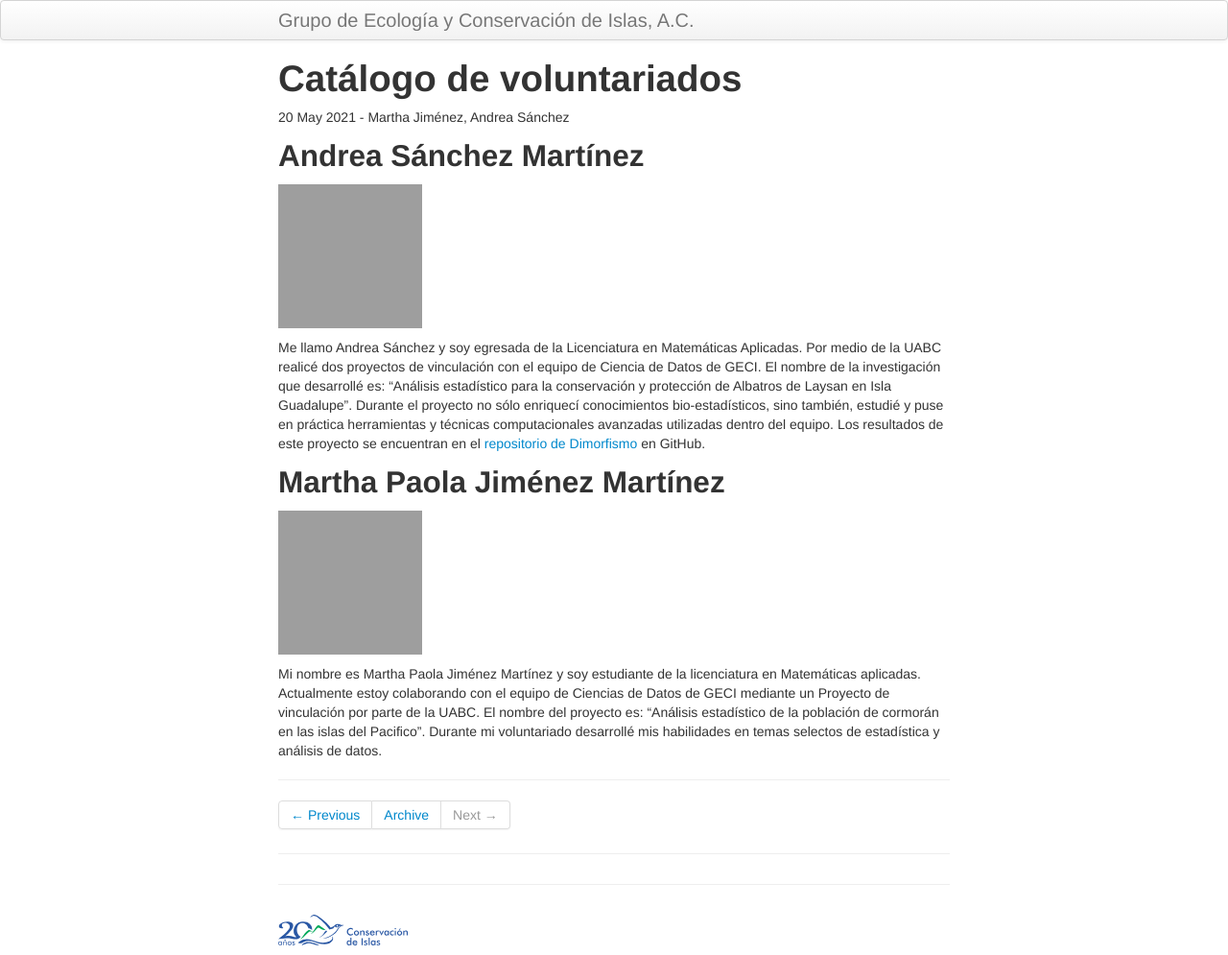
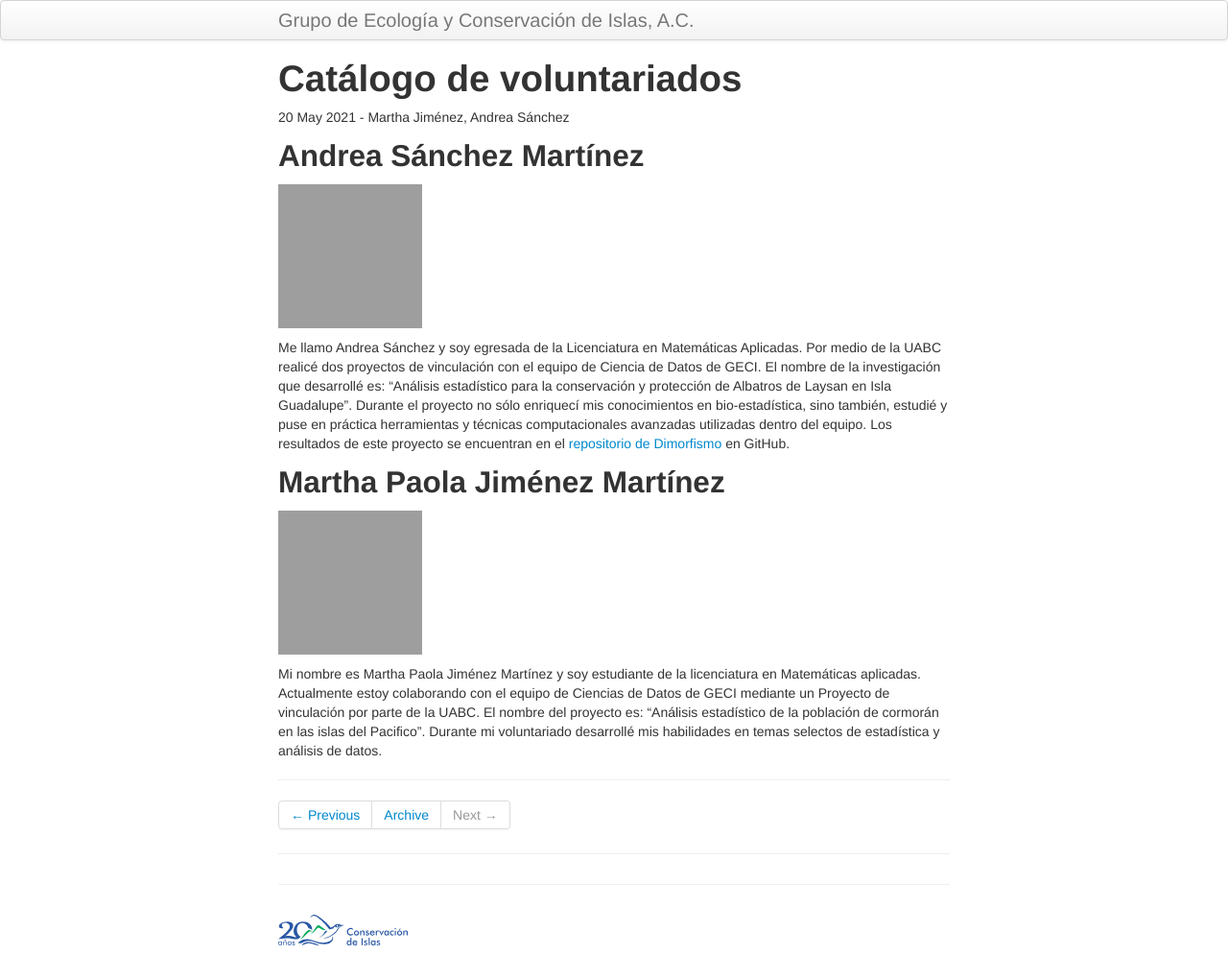
Before and after one commit to LizethMReyes/islasgeci.github.io, a Jekyll site: the page built from _posts/2021-05-20-catalogo_voluntariados.md, in a window 1280 px wide. Shown: the whole page at 96% size. Built offline with Jekyll 4.4.1, drawn with Linux system fonts in a browser that asks for light colours; grey boxes are pictures that could not be loaded.

Commit message:
Update _posts/2021-05-20-catalogo_voluntariados.md
Co-authored-by: nepito <braulio.rojas@islas.org.mx>

```diff
--- a/_posts/2021-05-20-catalogo_voluntariados.md
+++ b/_posts/2021-05-20-catalogo_voluntariados.md
@@ -11,7 +11,7 @@ tags: equipo
 Me llamo Andrea Sánchez y soy egresada de la Licenciatura en Matemáticas Aplicadas. Por medio de la
 UABC realicé dos proyectos de vinculación con el equipo de Ciencia de Datos de GECI. El nombre de la
 investigación que desarrollé es: “Análisis estadístico para la conservación y protección de Albatros
-de Laysan en Isla Guadalupe”. Durante el proyecto no sólo enriquecí conocimientos bio-estadísticos,
+de Laysan en Isla Guadalupe”. Durante el proyecto no sólo enriquecí mis conocimientos en bio-estadística,
 sino también, estudié y puse en práctica herramientas y técnicas computacionales avanzadas
 utilizadas dentro del equipo. Los resultados de este proyecto se encuentran en el [repositorio de
 Dimorfismo](https://github.com/IslasGECI/dimorfismo) en GitHub.
```
